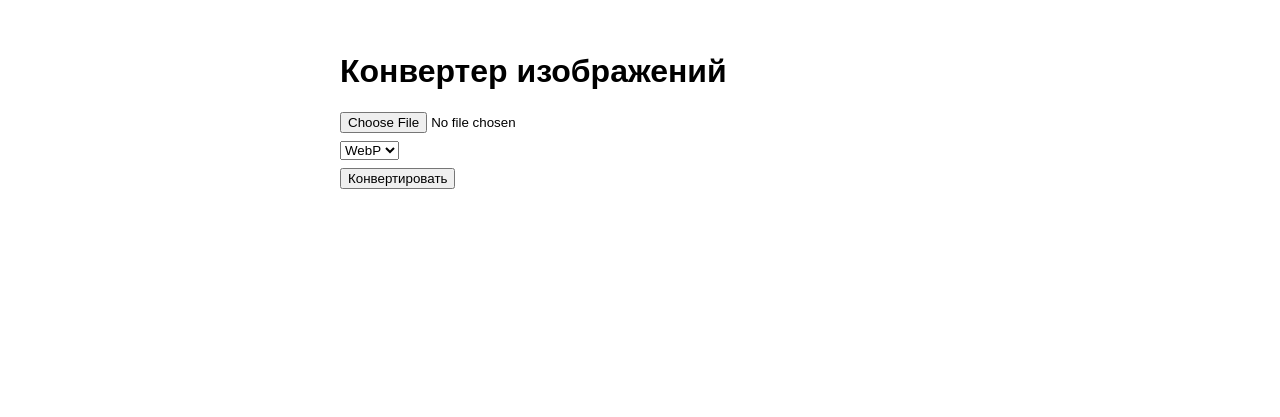
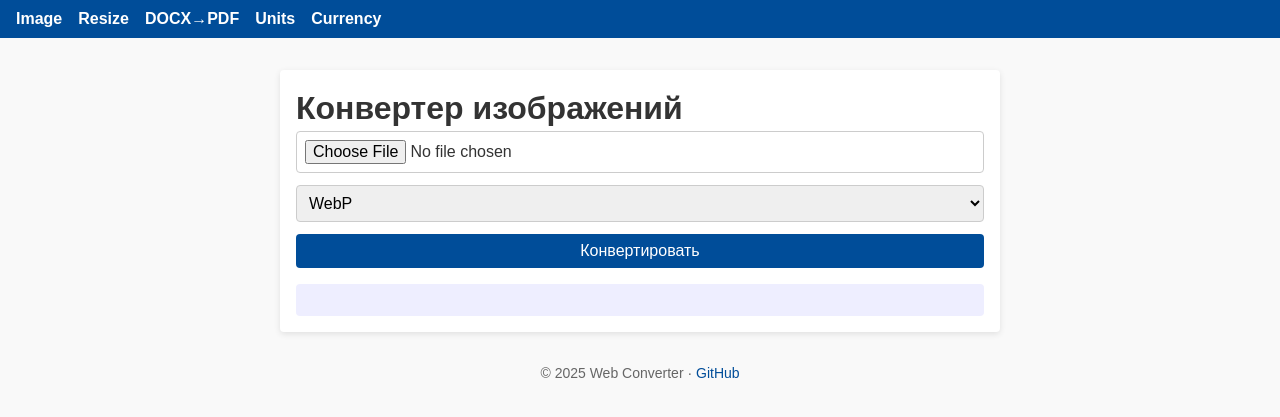
Before and after one commit to ivoshchikov/web-converter, a FastAPI app: page / in a window 1280 px wide. Shown: the top 417 px of the page. Run offline with FastAPI, Linux system fonts and the light colour scheme.

Commit message:
style: improve site-wide CSS and layout

```diff
--- a/app/static/css/style.css
+++ b/app/static/css/style.css
@@ -1,3 +1,88 @@
-body { font-family: sans-serif; padding: 2rem; max-width: 600px; margin: auto; }
-input, select, button { margin: 0.5rem 0; display: block; }
-#result { margin-top: 1rem; }
+/* Общие сбросы */
+* {
+    box-sizing: border-box;
+    margin: 0;
+    padding: 0;
+  }
+
+  /* Шрифт и фон */
+  body {
+    font-family: sans-serif;
+    background: #f9f9f9;
+    color: #333;
+    line-height: 1.4;
+  }
+
+  /* Шапка */
+  .site-header {
+    background: #004d99;
+    padding: 0.5rem 1rem;
+  }
+  .site-nav {
+    display: flex;
+    gap: 1rem;
+  }
+  .site-nav__link {
+    color: #fff;
+    text-decoration: none;
+    font-weight: bold;
+  }
+  .site-nav__link:hover,
+  .site-nav__link.active {
+    text-decoration: underline;
+  }
+
+  /* Основной контент */
+  .site-content {
+    max-width: 720px;
+    margin: 2rem auto;
+    padding: 1rem;
+    background: #fff;
+    border-radius: 4px;
+    box-shadow: 0 2px 6px rgba(0,0,0,0.1);
+  }
+
+  /* Формы */
+  form {
+    display: grid;
+    gap: 0.75rem;
+  }
+  input, select, button {
+    padding: 0.5rem;
+    font-size: 1rem;
+    border: 1px solid #ccc;
+    border-radius: 4px;
+  }
+  button {
+    background: #004d99;
+    color: #fff;
+    border: none;
+    cursor: pointer;
+  }
+  button:hover {
+    background: #003366;
+  }
+
+  /* Результаты */
+  #result, #resize-result, #file-result, #unit-result, #currency-result {
+    margin-top: 1rem;
+    padding: 1rem;
+    background: #eef;
+    border-radius: 4px;
+    word-break: break-word;
+  }
+
+  /* Футер */
+  .site-footer {
+    text-align: center;
+    font-size: 0.875rem;
+    color: #666;
+    margin: 2rem 0;
+  }
+  .site-footer a {
+    color: #004d99;
+    text-decoration: none;
+  }
+  .site-footer a:hover {
+    text-decoration: underline;
+  }
--- /dev/null
+++ b/app/templates/_base.html
@@ -0,0 +1,28 @@
+<!DOCTYPE html>
+<html lang="ru">
+<head>
+  <meta charset="UTF-8" />
+  <meta name="viewport" content="width=device-width, initial-scale=1.0" />
+  <title>{{ title or "Web Converter" }}</title>
+  <link rel="stylesheet" href="{{ url_for('static', path='css/style.css') }}" />
+</head>
+<body>
+  <header class="site-header">
+    <nav class="site-nav">
+      <a href="/"       class="site-nav__link">Image</a>
+      <a href="/resize" class="site-nav__link">Resize</a>
+      <a href="/file"   class="site-nav__link">DOCX→PDF</a>
+      <a href="/units"  class="site-nav__link">Units</a>
+      <a href="/currency" class="site-nav__link">Currency</a>
+    </nav>
+  </header>
+
+  <main class="site-content">
+    {% block content %}{% endblock %}
+  </main>
+
+  <footer class="site-footer">
+    <p>© 2025 Web Converter · <a href="https://github.com/ivoshchikov/web-converter" target="_blank">GitHub</a></p>
+  </footer>
+</body>
+</html>
--- a/app/templates/image_convert.html
+++ b/app/templates/image_convert.html
@@ -1,15 +1,15 @@
-<!DOCTYPE html>
-<html lang="ru">
-<head>
-  <meta charset="UTF-8" />
-  <meta name="viewport" content="width=device-width,initial-scale=1" />
-  <title>Image Converter</title>
-  <link rel="stylesheet" href="/static/css/style.css" />
-</head>
-<body>
+{% extends "_base.html" %}
+
+{% block content %}
   <h1>Конвертер изображений</h1>
-  <form id="convert-form">
-    <input type="file" id="file-input" name="file" accept="image/*" required />
+  <form id="convert-form" enctype="multipart/form-data">
+    <input
+      type="file"
+      id="file-input"
+      name="file"
+      accept="image/*"
+      required
+    />
     <select id="format-select" name="target_format">
       <option value="jpeg">JPEG</option>
       <option value="png">PNG</option>
@@ -18,7 +18,5 @@
     <button type="submit">Конвертировать</button>
   </form>
   <div id="result"></div>
-
-  <script src="/static/js/image_convert.js"></script>
-</body>
-</html>
+  <script src="{{ url_for('static', path='js/image_convert.js') }}"></script>
+{% endblock %}
```
